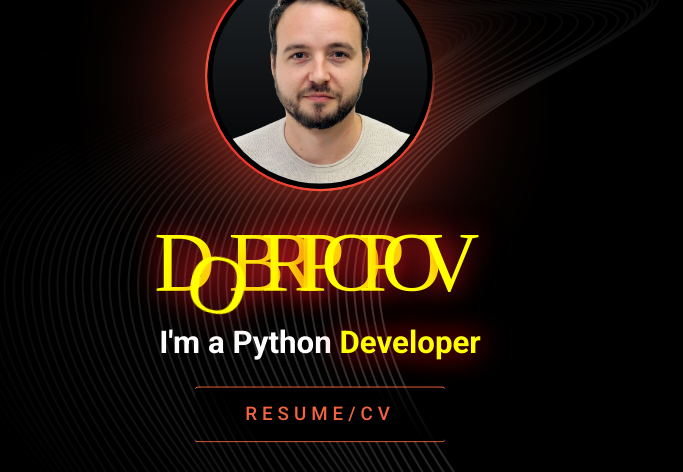
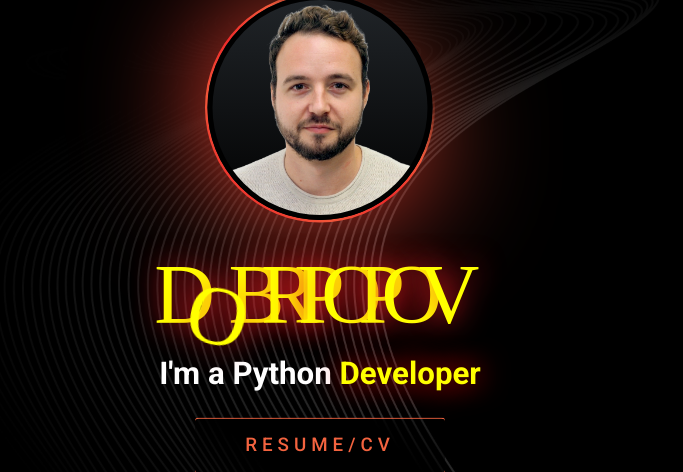
Before and after one commit to dobidobdobz/My_Website_Portfolio, a Flask app: page / in a window 1280 px wide; the page is wider, and only the part inside the window is pictured. Shown: the top 472 px of that part, without its empty margins (320-1003 px from the left). Run offline with Flask 3, Linux system fonts and the light colour scheme; some web fonts are replaced.

Commit message:
Update styles.css
margin-top:440px; to margin-top:490px;

```diff
--- a/static/css/styles.css
+++ b/static/css/styles.css
@@ -113,7 +113,7 @@ html {
 --------------------------------------------------------------*/
 
 .box {
-  margin-top: 440px;
+  margin-top: 490px;
   margin-bottom: 20px;
   display: flex;
   align-items: center;
```
